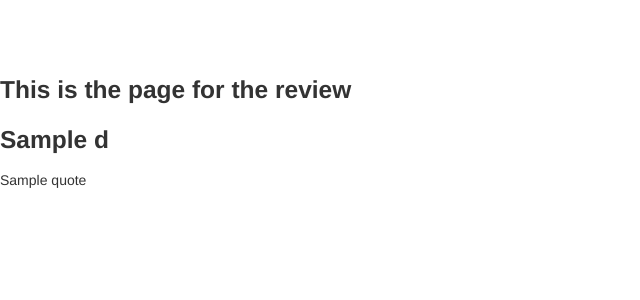
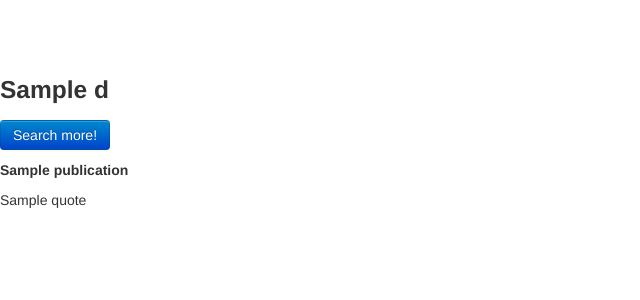
Before and after one commit to stuycs-softdev/proj2-pd7-08-theRoom, a Flask app: template templates/movie.html in a window 1280 px wide. Shown: the top 300 px of the page, without its empty margins (0-640 px from the left). Run offline with Flask 2, Linux system fonts and the light colour scheme; the template is opened without the code that fills it: most values are stand-ins (such as "Sample title", 1, 10 or a date in 2020); some libraries are stand-ins or nearby versions.

Commit message:
Tweak styling.
Lawl there is no styling.

```diff
--- a/app.py
+++ b/app.py
@@ -6,8 +6,10 @@ app = Flask(__name__)
 
 @app.route('/', methods=['GET', 'POST'])
 def home():
+	d = {'search_request': ""}
+
 	if request.method == "GET":
-		return render_template('home.html')
+		return render_template('home.html', d=d)
 
 	#POST, i.e. search
 	search_request = request.form['search_request']
@@ -16,8 +18,7 @@ def home():
 @app.route('/search/<search_request>', methods=['GET', 'POST'])
 def search(search_request=None):
 	if not search_request:
-		#return redirect('home')
-		return "asdf"
+		return redirect('home')
 
 	if request.method == 'POST':
 		search_request = request.form['search_request']
--- a/templates/home.html
+++ b/templates/home.html
@@ -4,5 +4,5 @@
 
 <form method='POST'>
 	<input type='text' placeholder='Movie...' name='search_request' />
-	<input type='submit' value='Search' />
+	<input type='submit' value='Search' class='btn btn-primary' />
 </form>
--- a/templates/movie.html
+++ b/templates/movie.html
@@ -1,9 +1,10 @@
-<h3> This is the page for the review </h3>
-
 {% include "lib.html" %}
 
 <h3> {{ d['movie_name'] }} </h3>
 
+<a href='/' class='btn btn-primary'>Search more!</a>
+
 {% for review in d['reviews'] %}
+  <h5>{{ review['publication'] }}</h5>
   <p>{{ review['quote'] }}</p>
 {% endfor %}
```
